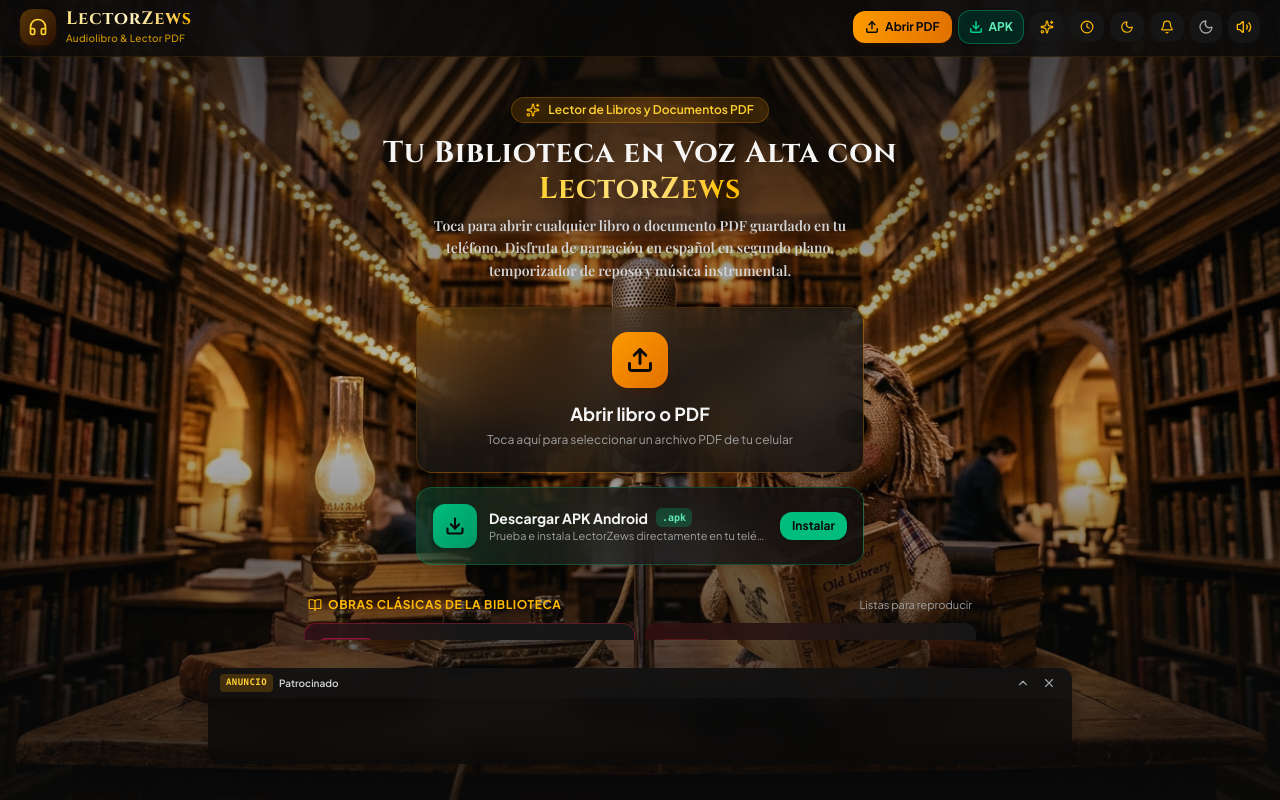
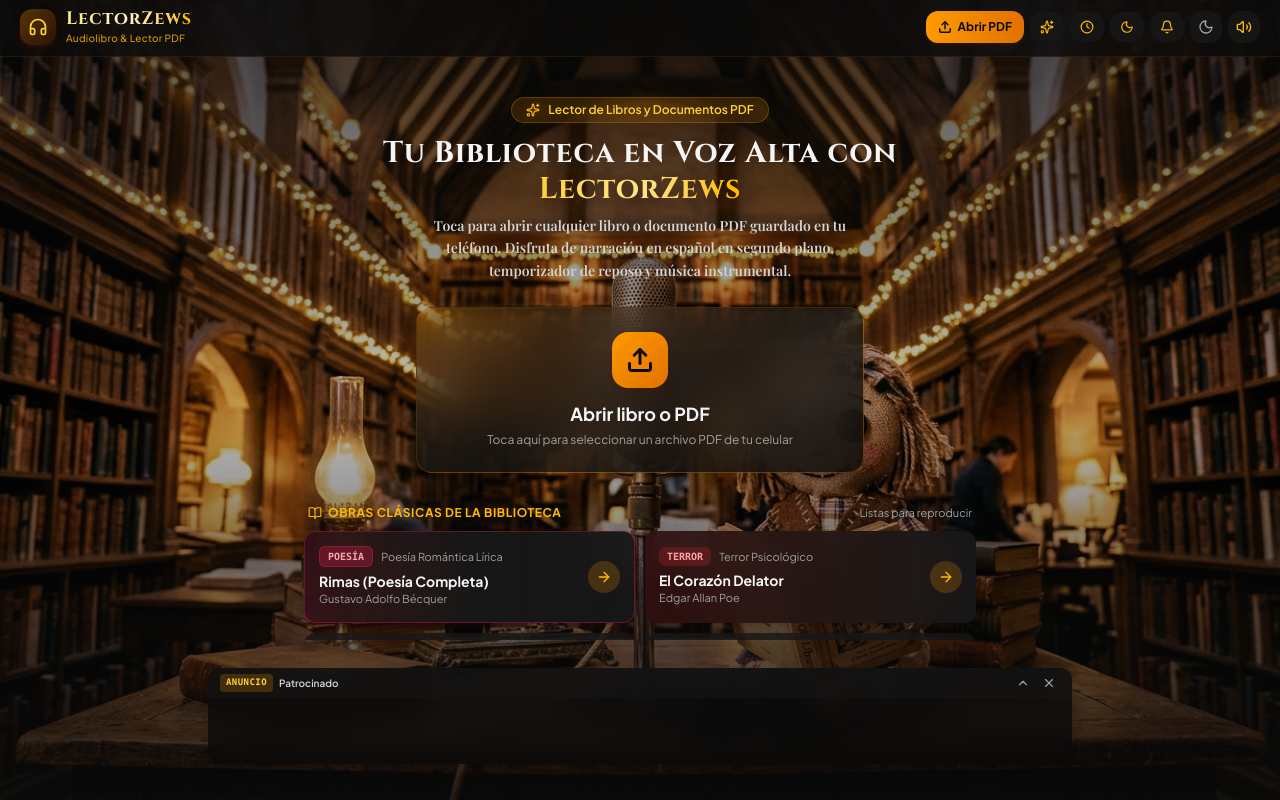
Before and after one commit to marcoszews1996-rgb/LectorZews, a React (Vite) app: page / in a window 1280 px wide. Built offline with nearby package versions, Linux system fonts and the light colour scheme; a web font is replaced by a local one.

Commit message:
Quitar enlaces de descarga de APK de la interfaz de usuario

```diff
--- a/dev-dist/sw.js
+++ b/dev-dist/sw.js
@@ -81,7 +81,7 @@
     "revision": "3ca0b8505b4bec776b69afdba2768812"
   }, {
     "url": "index.html",
-    "revision": "0.uvh1imsj8d8"
+    "revision": "0.2k0a4bo0chg"
   }], {});
   workbox.cleanupOutdatedCaches();
   workbox.registerRoute(new workbox.NavigationRoute(workbox.createHandlerBoundToURL("index.html"), {
--- a/src/components/DocumentReader.tsx
+++ b/src/components/DocumentReader.tsx
@@ -12,7 +12,6 @@
   Clock,
   Play,
   Maximize2,
-  Download,
 } from 'lucide-react';
 
 interface DocumentReaderProps {
@@ -130,38 +129,6 @@
             Toca aquí para seleccionar un archivo PDF de tu celular
           </p>
         </div>
-
-        {/* Android APK Direct Download Card (Pon el APK afuera para probar) */}
-        <a
-          id="btn-download-apk-card"
-          href="/LectorZews.apk"
-          download="LectorZews.apk"
-          onClick={() => sounds.playDocumentLoaded()}
-          className="w-full max-w-md mt-3.5 p-4 rounded-2xl bg-gradient-to-r from-emerald-500/20 via-neutral-900/80 to-neutral-950/80 border border-emerald-500/30 hover:border-emerald-500/50 active:scale-[0.98] transition-all cursor-pointer shadow-lg backdrop-blur-xl flex items-center justify-between gap-3 group"
-          title="Descargar el archivo APK para probar la app nativa en Android"
-        >
-          <div className="flex items-center gap-3 min-w-0">
-            <div className="w-11 h-11 rounded-xl bg-gradient-to-br from-emerald-500 to-emerald-600 text-neutral-950 flex items-center justify-center shrink-0 shadow-md group-hover:scale-105 transition-transform">
-              <Download className="w-5 h-5 stroke-[2.5]" />
-            </div>
-            <div className="text-left min-w-0">
-              <div className="flex items-center gap-2">
-                <span className="text-xs sm:text-sm font-bold text-neutral-100 group-hover:text-emerald-300 transition-colors truncate">
-                  Descargar APK Android
-                </span>
-                <span className="text-[10px] px-1.5 py-0.5 rounded-md bg-emerald-500/25 text-emerald-300 font-mono font-bold shrink-0">
-                  .apk
-                </span>
-              </div>
-              <p className="text-[11px] text-neutral-400 truncate">
-                Prueba e instala LectorZews directamente en tu teléfono
-              </p>
-            </div>
-          </div>
-          <div className="px-3 py-1.5 rounded-xl bg-emerald-500 group-hover:bg-emerald-400 text-neutral-950 font-bold text-xs shrink-0 shadow-sm transition">
-            Instalar
-          </div>
-        </a>
 
         {/* Recently Played Books / Historial Móvil */}
         {history.length > 0 && (
--- a/src/components/Header.tsx
+++ b/src/components/Header.tsx
@@ -13,7 +13,6 @@
   ArrowLeft,
   Music,
   Bell,
-  Download,
 } from 'lucide-react';
 
 interface HeaderProps {
@@ -150,19 +149,6 @@
           <span>{isLoadingFile ? 'Cargando...' : 'Abrir PDF'}</span>
         </button>
 
-        {/* Direct APK Download Button (Pon el APK afuera para probar) */}
-        <a
-          id="btn-header-download-apk"
-          href="/LectorZews.apk"
-          download="LectorZews.apk"
-          onClick={() => sounds.playDocumentLoaded()}
-          className="flex items-center gap-1.5 px-2.5 py-2 rounded-xl bg-emerald-950/80 hover:bg-emerald-900 border border-emerald-500/40 text-emerald-300 text-xs font-bold transition active:scale-95 shadow-sm"
-          title="Descargar APK nativo para probar e instalar en Android"
-        >
-          <Download className="w-3.5 h-3.5 text-emerald-400 stroke-[2.5]" />
-          <span className="hidden sm:inline">APK</span>
-        </a>
-
         {/* Voices Menu Trigger */}
         <button
           id="btn-open-voices-modal"
```
